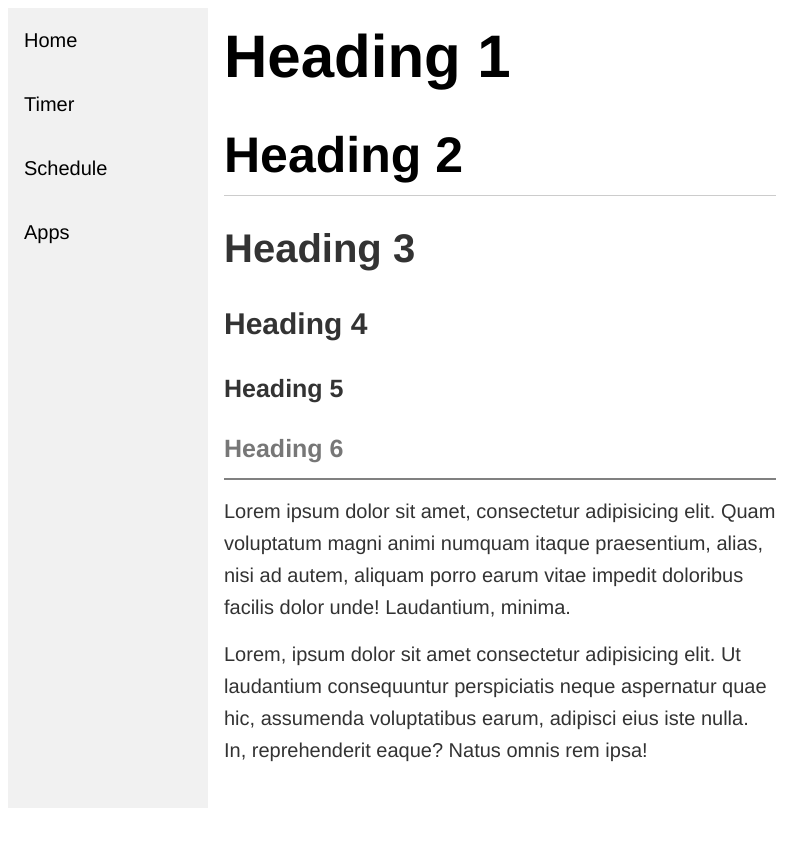
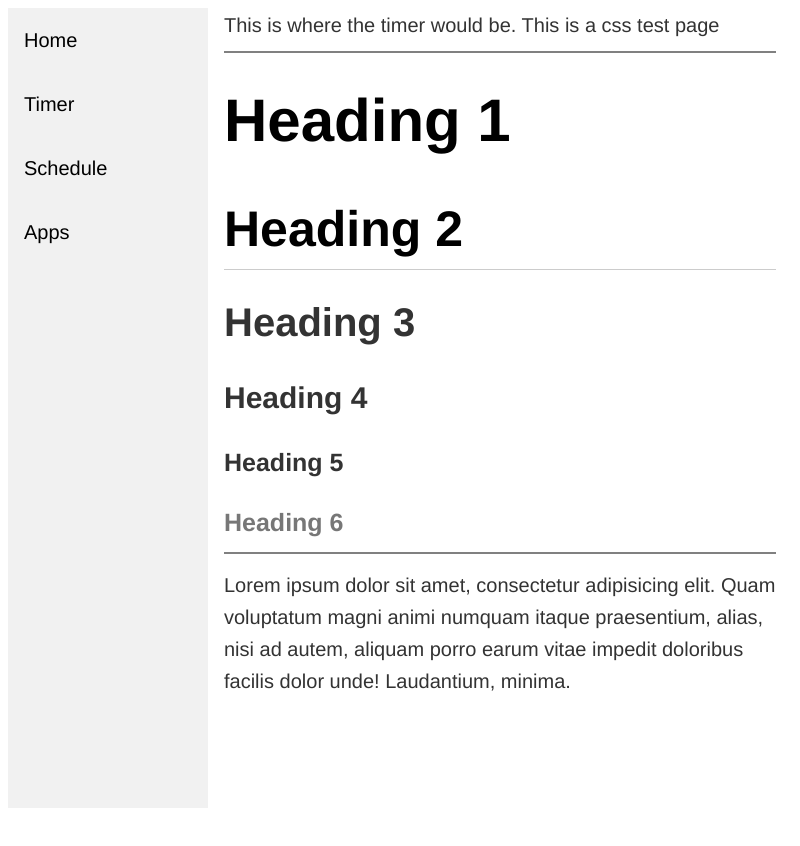
Before and after one commit to ElderINTERalliance/boss, an Electron app: page src/index.html in a window 800 px wide. Both pictures are taken after a click on the link "Timer". Drawn offline with Linux system fonts and the light colour scheme.

Commit message:
Add basic show/hide functionality
Bug: There is still whitespace in the scrollbar

```diff
--- a/src/index.html
+++ b/src/index.html
@@ -14,14 +14,22 @@
 
   <body>
     <div class="sidebar">
-      <a onclick="goToHome()">Home</a>
-      <a onclick="goToTimer()">Timer</a>
-      <a onclick="goToSchedule()">Schedule</a>
-      <a onclick="goToApps()">Apps</a>
+      <a onclick="goToElement('home')">Home</a>
+      <a onclick="goToElement('timer')">Timer</a>
+      <a onclick="goToElement('schedule')">Schedule</a>
+      <a onclick="goToElement('apps')">Apps</a>
     </div>
 
     <div class="content">
-      <div class="testing">
+      <div id="home">
+        <h1>Boss</h1>
+        <h3>Better Online School System</h3>
+      </div>
+
+      <div id="timer">
+        This is where the timer would be.
+        This is a css test page
+        <hr />
         <h1>Heading 1</h1>
         <h2>Heading 2</h2>
         <h3>Heading 3</h3>
@@ -37,11 +45,12 @@
         </p>
       </div>
 
-      <div class="home">
-        Lorem, ipsum dolor sit amet consectetur adipisicing elit. Ut laudantium
-        consequuntur perspiciatis neque aspernatur quae hic, assumenda
-        voluptatibus earum, adipisci eius iste nulla. In, reprehenderit eaque?
-        Natus omnis rem ipsa!
+      <div id="schedule">
+        This is where the schedule would be
+      </div>
+
+      <div id="apps">
+        This is where the apps would be
       </div>
     </div>
   </body>
--- a/src/renderer.js
+++ b/src/renderer.js
@@ -1,15 +1,12 @@
-function goToHome() {
-   alert("home")
+goToElement("home");
+
+function goToElement(name) {
+  let content = document.getElementsByClassName("content")[0];
+  let elements = content.getElementsByTagName("div");
+  for (let i = 0; i < elements.length; i++) {
+    elements[i].style.display = 'none';
+  }
+  let selected = document.getElementById(name);
+  selected.style.display = 'block';
+  window.scrollTo(0,0);
 }
-
-function goToTimer() {
-   alert("timer")
-}
-
-function goToSchedule() {
-   alert("schedule")
-}
-
-function goToApps() {
-   alert("apps")
-}
--- a/src/styles.css
+++ b/src/styles.css
@@ -1,5 +1,10 @@
 /* Consider Implimenting  */
 /* https://theme.hackclub.com */
+
+/* class specific styles */
+.content {
+  overflow: hidden;
+}
 
 /* Font styles */
 
```
